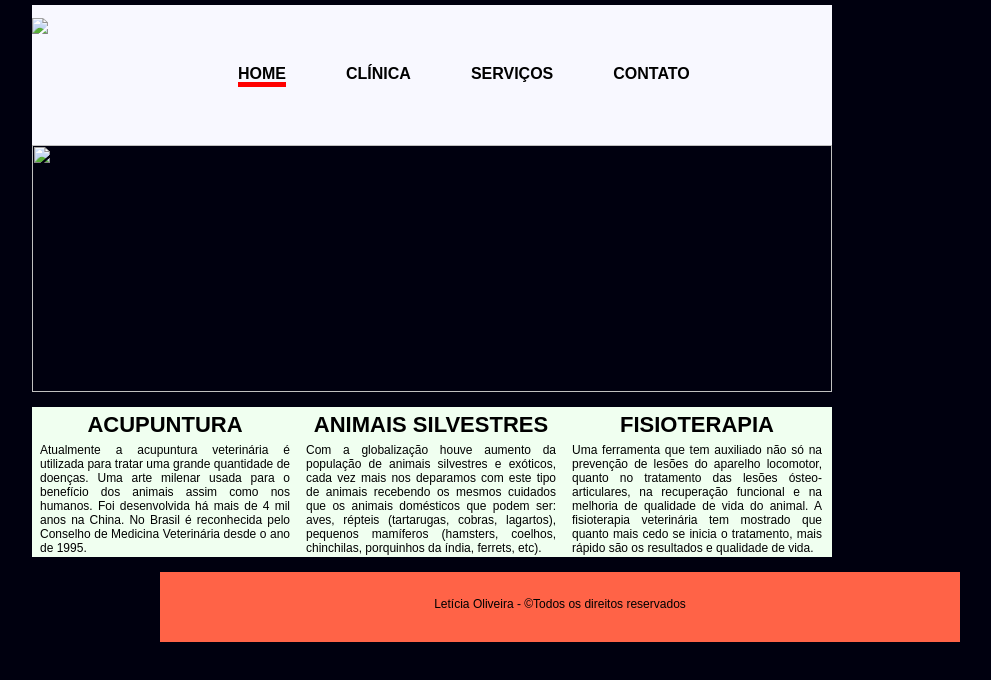
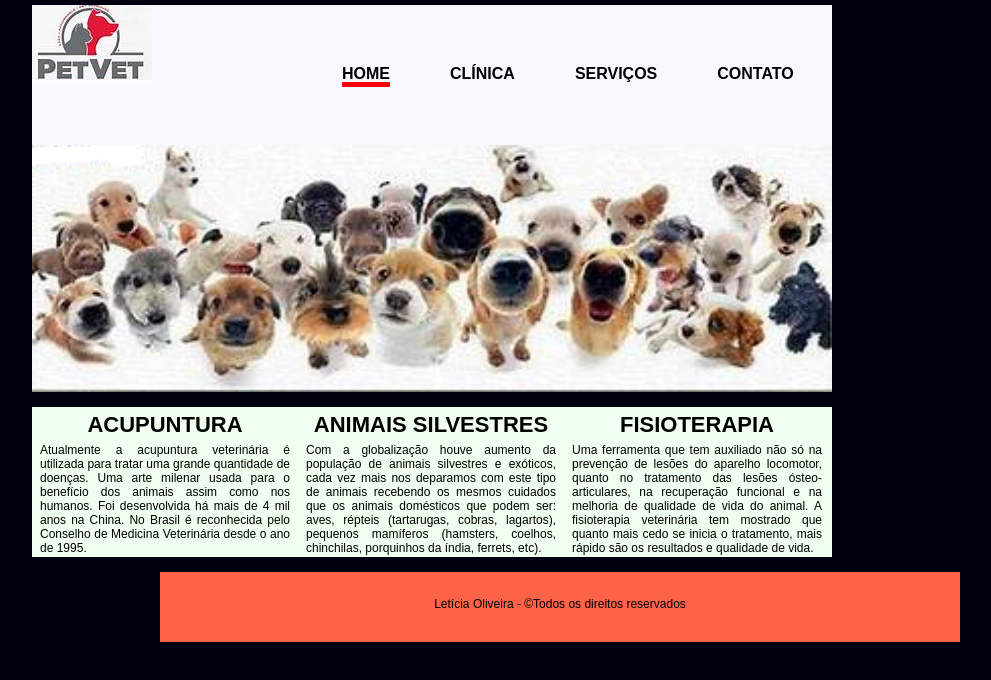
Before and after one commit to leticiasantosoliveira-pwi/PET, a plain HTML site: page index.html in a window 1280 px wide. Shown: the whole page, without its empty margins (208-1199 px from the left). Drawn offline with Linux system fonts and the light colour scheme.

Commit message:
Add files via upload

```diff
--- a/index.html
+++ b/index.html
@@ -5,12 +5,12 @@
 <title> PETVET- O Amigo do seu Pet</title>
 <meta charset="utf-8"/>
 <meta name="viewport" content="width=device-width, inicial-scale=1"/>
-<link rel="icon" type="image/jpg" href="imagens/iconepet.jpg"/>
+<link rel="icon" type="image/jpg" href="iconepet.jpg"/>
 <link rel="stylesheet" type="text/css" href="estilo.css">
 </head>
 <body>
 <div id="header">
-<h1><img src="imagens/logonovo.png"/></h1>
+<h1><img src="logonovo.png"/></h1>
 <ul id="nav">
 <li><a href="index.html" class="ativa">home</a></li>
 <li><a href="clinica.html">clínica</a></li>
@@ -19,7 +19,7 @@
 </ul>
 </div>
 <div id="banner">
-<img src="imagens/banner5.png" width="800" height="247">
+<img src="banner5.png" width="800" height="247">
 </div>
 <div id="section">
 <div class ="article">
```
Also changed, not shown: clinica.html (+3 -3 lines), contato.html (+2 -2 lines), servico.html (+3 -3 lines).
